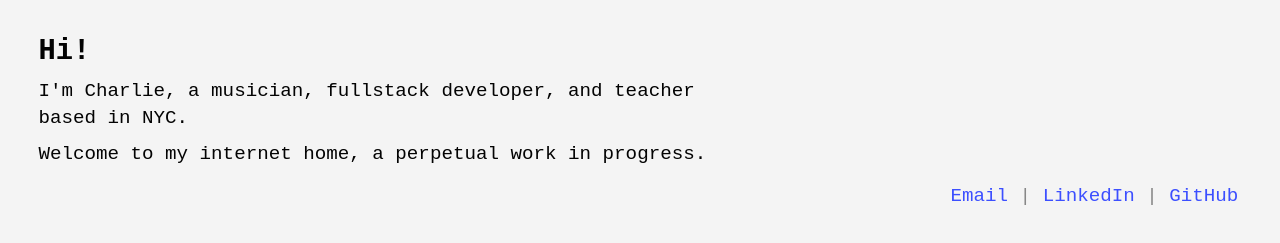
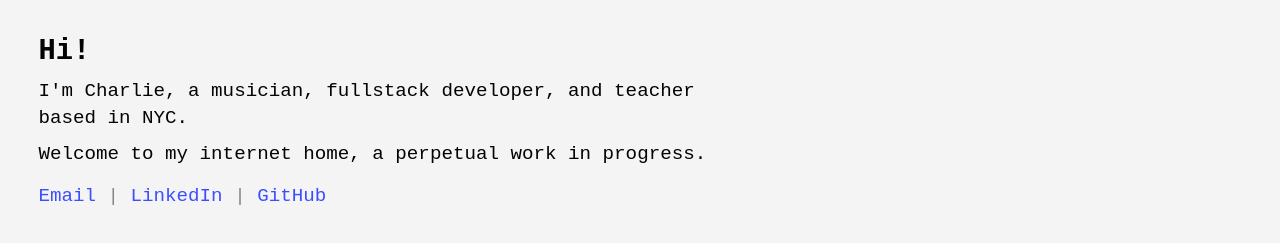
Before and after one commit to charliekozey/charliekozey.github.io, a plain HTML site: page index.html in a window 1280 px wide. Shown: the part 95-338 px from the top of the page. Drawn offline with Linux system fonts and the light colour scheme.

Commit message:
small style change

```diff
--- a/style.css
+++ b/style.css
@@ -146,7 +146,7 @@ a:active {
 }
 
 .footer {
-  text-align: right;
+  /* text-align: right; */
   color: #878787;
   line-height: 1em;
   margin-top: 1em;
```
Also changed, not shown: 404.html (+1 -1 lines).
